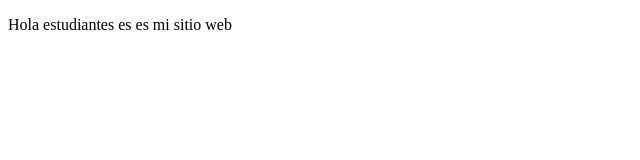
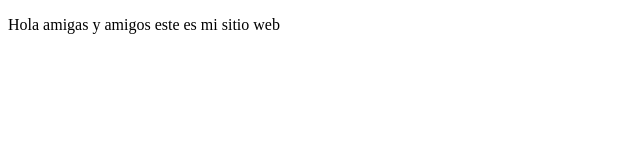
Before and after one commit to jorgeahumadaq/proyectoDemoCursoPrework, a plain HTML site: page index.html in a window 1280 px wide. Shown: the full height of the page, 0-640 px from the left. Drawn offline with Linux system fonts and the light colour scheme.

```diff
--- a/index.html
+++ b/index.html
@@ -8,7 +8,7 @@
 </head>
 <body>
     <p>
-        Hola estudiantes es es mi sitio web
+        Hola amigas y amigos este es mi sitio web
     </p>
 </body>
 </html>
```
